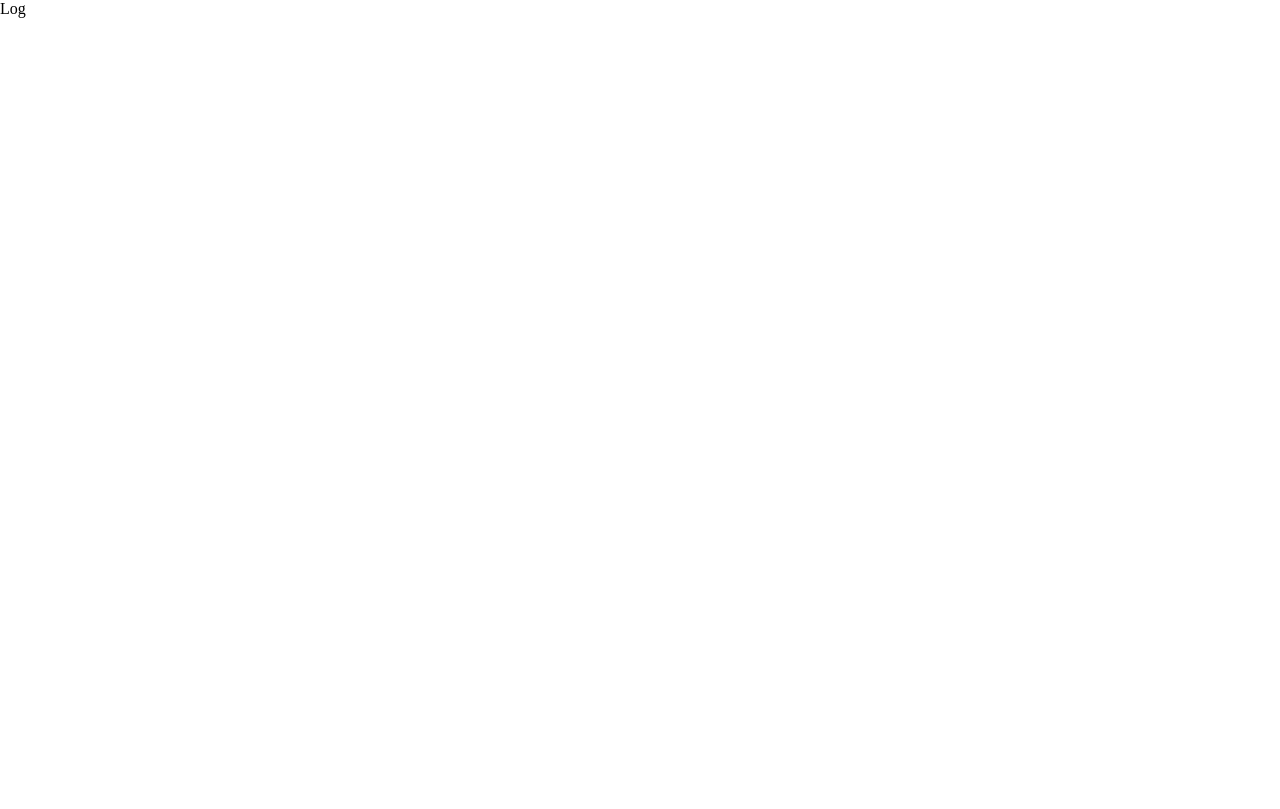
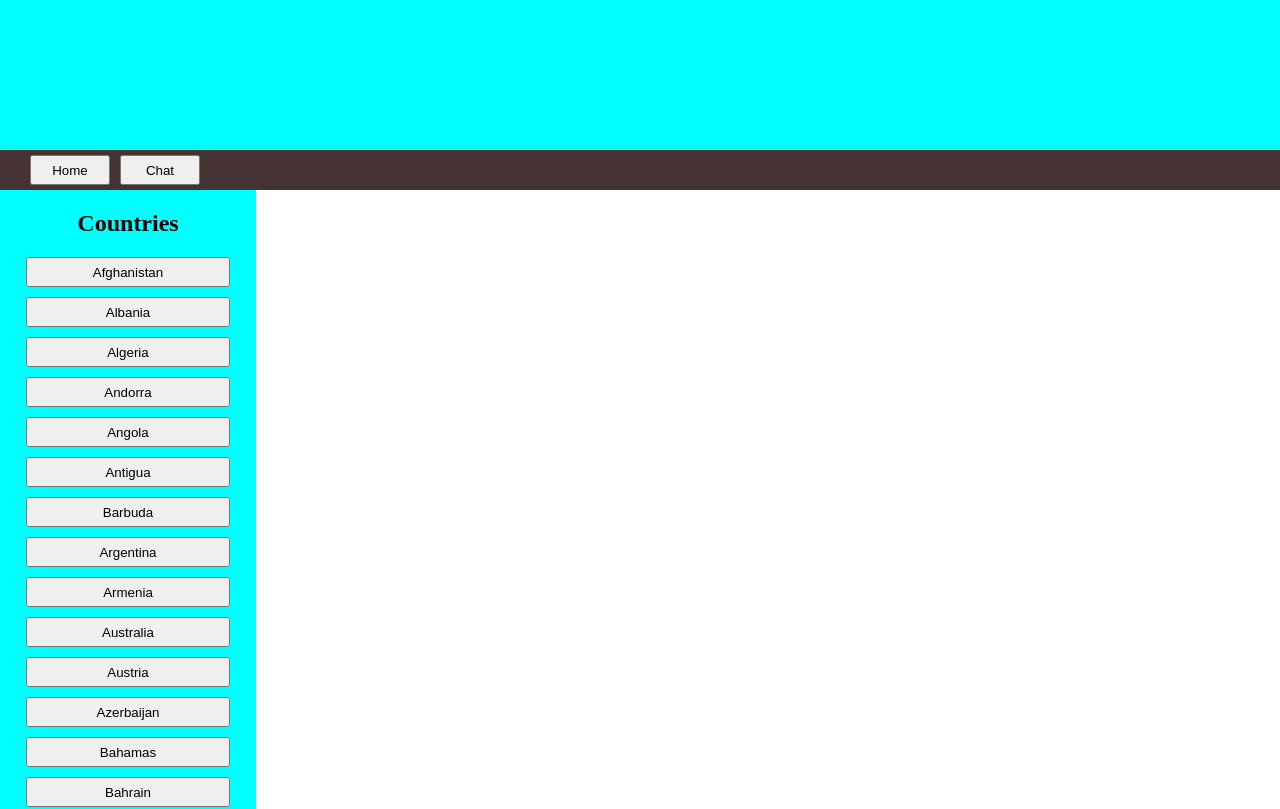
Before and after one commit to SuleymanAmangeldiyev/international_services_center, a React (Vite) app in the folder project 1/: page / in a window 1280 px wide. Shown: the top 809 px of the page. Built offline with nearby package versions, Linux system fonts and the light colour scheme.

Commit message:
testings

```diff
--- a/project 1/src/App.jsx
+++ b/project 1/src/App.jsx
@@ -1,14 +1,14 @@
 // import { useState } from "react";
 // import Login from "./pages/log/login/login";
 // import Signup from "./pages/log/signup/Signup";
-// import Home from "./pages/home/Home";
-import Log from "./pages/log/Log";
+import Home from "./pages/home/Home";
+// import Log from "./pages/log/Log";
 
 function App() {
   return (
     <>
-      <Log />
-      {/* <Home /> */}
+      {/* <Log /> */}
+      <Home />
     </>
   );
 }
```
